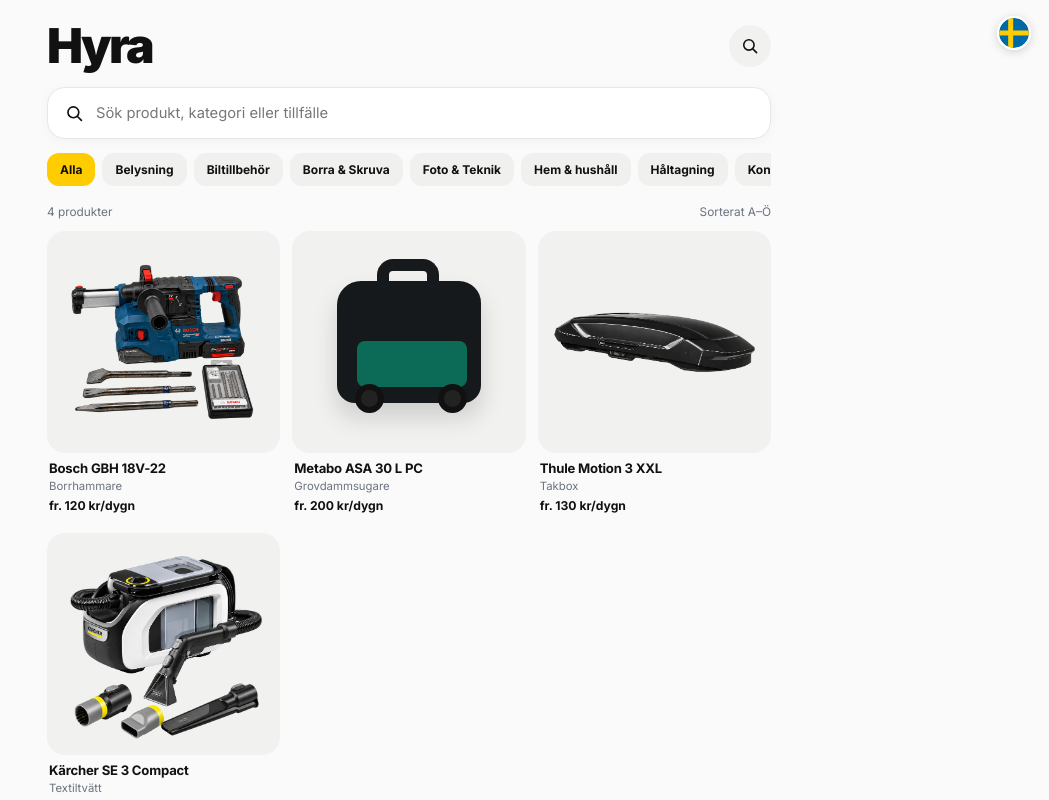
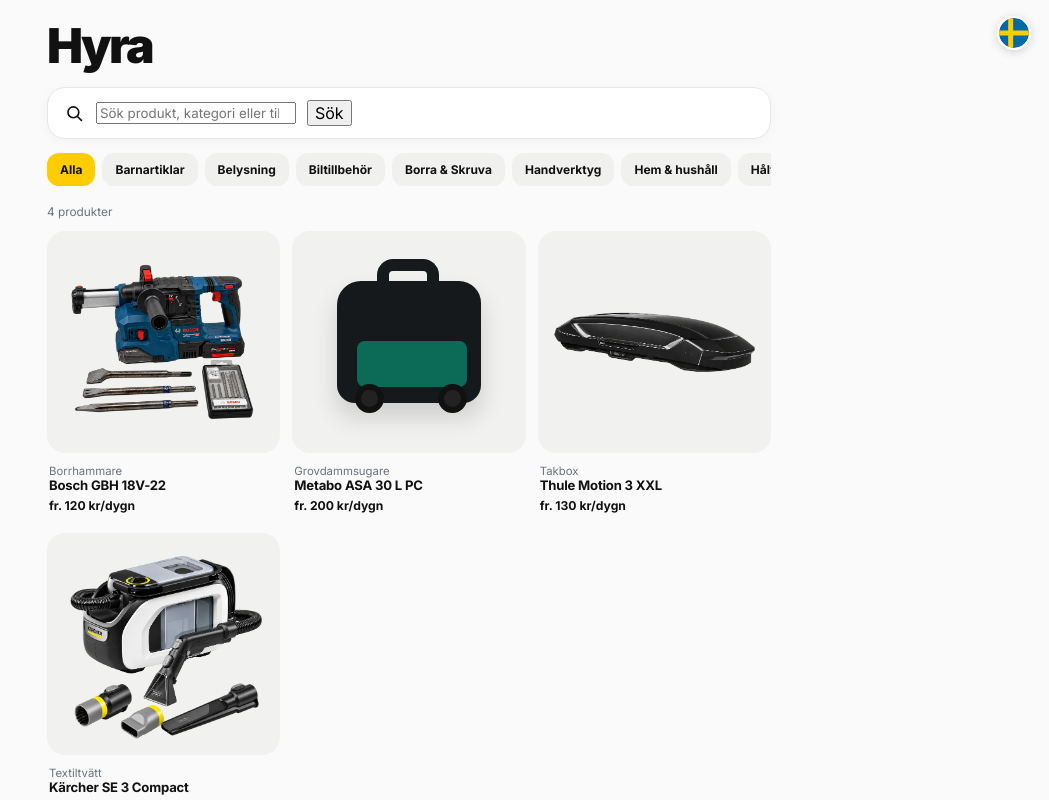
Before and after one commit to peralmkvist/hyrbart-webapp, a Next.js app in the folder hyrbart-webapp/: page /sv/produkter in a window 1280 px wide. Shown: the top 800 px of the page, without its empty margins (231-1280 px from the left). Built offline with nearby package versions, Linux system fonts and the light colour scheme; no server answers.

Commit message:
Add search and refined discovery to rent page

```diff
--- a/hyrbart-webapp/app/[locale]/produkter/page.tsx
+++ b/hyrbart-webapp/app/[locale]/produkter/page.tsx
@@ -4,17 +4,20 @@ import ProductVisual from '@/components/ProductVisual';
 import { CategoryIcon, SearchIcon } from '@/components/Icons';
 
 const categoryDefinitions = [
+  { value: 'Barnartiklar', sv: 'Barnartiklar', en: 'Baby & kids' },
   { value: 'Belysning', sv: 'Belysning', en: 'Lighting' },
   { value: 'Biltillbehör', sv: 'Biltillbehör', en: 'Car accessories' },
   { value: 'Borra & Skruva', sv: 'Borra & Skruva', en: 'Drilling & screwdriving' },
-  { value: 'Foto & Teknik', sv: 'Foto & Teknik', en: 'Photo & tech' },
+  { value: 'Handverktyg', sv: 'Handverktyg', en: 'Hand tools' },
   { value: 'Hem & hushåll', sv: 'Hem & hushåll', en: 'Home & household' },
   { value: 'Håltagning', sv: 'Håltagning', en: 'Hole making' },
   { value: 'Kontor', sv: 'Kontor', en: 'Office' },
+  { value: 'Luftverktyg', sv: 'Luftverktyg', en: 'Air tools' },
   { value: 'Mäta', sv: 'Mäta', en: 'Measuring' },
   { value: 'Städa & Tvätta', sv: 'Städa & Tvätta', en: 'Cleaning & washing' },
   { value: 'Såga & Slipa', sv: 'Såga & Slipa', en: 'Sawing & sanding' },
   { value: 'Trädgård', sv: 'Trädgård', en: 'Garden' },
+  { value: 'Värme', sv: 'Värme', en: 'Heating' },
 ];
 
 function formatPrice(price: string, en: boolean) {
@@ -22,47 +25,85 @@ function formatPrice(price: string, en: boolean) {
   return price.replace(/^fr\.\s*/i, 'from ').replace(/\s*kr\/dygn$/i, ' SEK/day');
 }
 
+function normalize(value: string | undefined) {
+  return (value ?? '').trim().toLocaleLowerCase('sv');
+}
+
 export default async function ProductsPage({
   params,
   searchParams,
 }: {
   params: Promise<{ locale: string }>;
-  searchParams: Promise<{ category?: string }>;
+  searchParams: Promise<{ category?: string; q?: string }>;
 }) {
   const { locale } = await params;
-  const { category } = await searchParams;
+  const { category, q } = await searchParams;
   const en = locale === 'en';
   const products = await getProducts();
   const selectedCategory = categoryDefinitions.some((item) => item.value === category) ? category : undefined;
-  const filteredProducts = selectedCategory ? products.filter((product) => product.category === selectedCategory) : products;
+  const query = normalize(q);
+
+  const filteredProducts = products.filter((product) => {
+    if (selectedCategory && product.category !== selectedCategory) return false;
+    if (!query) return true;
+
+    const categoryLabel = categoryDefinitions.find((item) => item.value === product.category);
+    const searchable = [
+      product.brand,
+      product.name,
+      product.type,
+      product.typeEn,
+      product.category,
+      categoryLabel?.sv,
+      categoryLabel?.en,
+    ].map(normalize).join(' ');
+
+    return searchable.includes(query);
+  });
+
   const sortedProducts = [...filteredProducts].sort((a, b) => {
     const aType = en ? (a.typeEn ?? a.type) : a.type;
     const bType = en ? (b.typeEn ?? b.type) : b.type;
     return aType.localeCompare(bType, en ? 'en' : 'sv', { sensitivity: 'base' });
   });
 
+  const buildCategoryHref = (value?: string) => {
+    const params = new URLSearchParams();
+    if (value) params.set('category', value);
+    if (q?.trim()) params.set('q', q.trim());
+    const suffix = params.toString();
+    return `/${locale}/produkter${suffix ? `?${suffix}` : ''}`;
+  };
+
   return (
-    <div className="pageShell rentPage2">
-      <header className="rentHeader2">
+    <div className="pageShell rentPage2 discoveryRent21">
+      <header className="rentHeader2 discoveryRentHeader21">
         <h1>{en ? 'Rent' : 'Hyra'}</h1>
-        <Link className="roundIconButton" href={`/${locale}/produkter`} aria-label={en ? 'Search products' : 'Sök produkter'}>
-          <SearchIcon />
-        </Link>
       </header>
 
-      <div className="searchField2" role="search">
+      <form action={`/${locale}/produkter`} method="get" className="searchField2 discoverySearch21 discoveryRentSearch21" role="search">
         <SearchIcon aria-hidden="true" />
-        <span>{en ? 'Search product, category or use' : 'Sök produkt, kategori eller tillfälle'}</span>
-      </div>
+        <input
+          type="search"
+          name="q"
+          defaultValue={q ?? ''}
+          enterKeyHint="search"
+          autoComplete="off"
+          aria-label={en ? 'Search products' : 'Sök produkter'}
+          placeholder={en ? 'Search product, category or use' : 'Sök produkt, kategori eller tillfälle'}
+        />
+        {selectedCategory && <input type="hidden" name="category" value={selectedCategory} />}
+        <button type="submit">{en ? 'Search' : 'Sök'}</button>
+      </form>
 
-      <div className="categoryStrip2" aria-label={en ? 'Product categories' : 'Produktkategorier'}>
-        <Link href={`/${locale}/produkter`} className={!selectedCategory ? 'categoryChip2 active' : 'categoryChip2'}>
+      <div className="categoryStrip2 discoveryCategoryStrip21" aria-label={en ? 'Product categories' : 'Produktkategorier'}>
+        <Link href={buildCategoryHref()} className={!selectedCategory ? 'categoryChip2 active' : 'categoryChip2'}>
           {en ? 'All' : 'Alla'}
         </Link>
         {categoryDefinitions.map((item) => (
           <Link
             key={item.value}
-            href={`/${locale}/produkter?category=${encodeURIComponent(item.value)}`}
+            href={buildCategoryHref(item.value)}
             className={selectedCategory === item.value ? 'categoryChip2 active' : 'categoryChip2'}
           >
             {en ? item.en : item.sv}
@@ -70,38 +111,43 @@ export default async function ProductsPage({
         ))}
       </div>
 
-      <div className="rentMeta2">
+      <div className="rentMeta2 discoveryMeta21">
         <span>{sortedProducts.length} {en ? 'products' : 'produkter'}</span>
-        <span>{en ? 'Sorted A–Z' : 'Sorterat A–Ö'}</span>
+        {(selectedCategory || query) && (
+          <Link href={`/${locale}/produkter`}>{en ? 'Clear filters' : 'Rensa filter'}</Link>
+        )}
       </div>
 
-      <section className="productGrid2">
+      {sortedProducts.length > 0 ? (
+        <section className="productGrid2 discoveryGrid21">
           {sortedProducts.map((product) => (
             <Link
               href={`/${locale}/produkter/${product.slug}`}
-            className="productTile2"
+              className="productTile2 discoveryTile21"
               key={product.slug}
               aria-label={`${product.brand} ${product.name}`}
             >
-            <div className="productTileVisual2">
-              <ProductVisual
-                kind="cleaner"
-                accent={product.accent}
-                imageSrc={product.image}
-                imageAlt={`${product.brand} ${product.name}`}
-              />
+              <div className="productTileVisual2 discoveryTileVisual21">
+                <ProductVisual kind="cleaner" accent={product.accent} imageSrc={product.image} imageAlt={`${product.brand} ${product.name}`} />
               </div>
-            <div className="productTileCopy2">
+              <div className="productTileCopy2 discoveryTileCopy21">
+                <span className="discoveryType21">{en ? (product.typeEn ?? product.type) : product.type}</span>
                 <strong>{product.brand} {product.name}</strong>
-              <span>{en ? (product.typeEn ?? product.type) : product.type}</span>
                 <b>{formatPrice(product.price, en)}</b>
               </div>
             </Link>
           ))}
         </section>
+      ) : (
+        <section className="discoveryEmpty21">
+          <h2>{en ? 'No matches' : 'Inga träffar'}</h2>
+          <p>{en ? 'Try another search or clear the filters.' : 'Testa en annan sökning eller rensa filtren.'}</p>
+          <Link href={`/${locale}/produkter`}>{en ? 'Show all products' : 'Visa alla produkter'}</Link>
+        </section>
+      )}
 
-      {!selectedCategory && (
-        <section className="categoryOverview2" aria-label={en ? 'All categories' : 'Alla kategorier'}>
+      {!selectedCategory && !query && (
+        <section className="categoryOverview2 discoveryCategoryOverview21" aria-label={en ? 'All categories' : 'Alla kategorier'}>
           {categoryDefinitions.map((item) => (
             <Link key={item.value} href={`/${locale}/produkter?category=${encodeURIComponent(item.value)}`}>
               <CategoryIcon category={item.value} />
```
Lines whose indentation alone changed are shown as unchanged.
